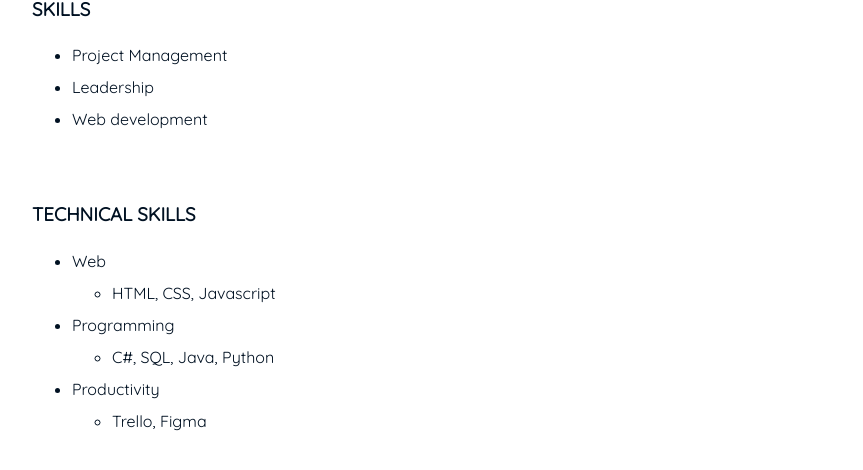
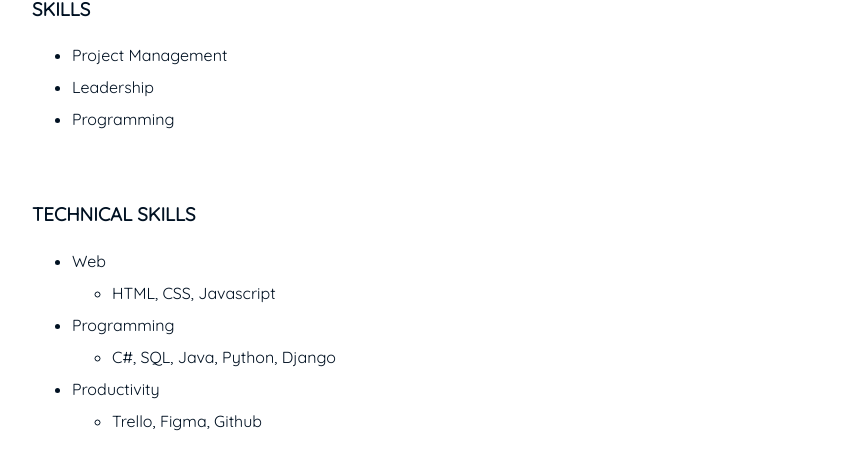
Before and after one commit to ptrckstuns/ptrckstuns.github.io, a Jekyll site: the page built from resume.md, in a window 1280 px wide and 900 px high. Shown: the part 410-880 px from the top of the window, without its empty margins (208-1071 px from the left). Built offline with Jekyll 4.4.1, drawn with Linux system fonts in a browser that asks for light colours; some of the changed text lies outside the part shown.

Commit message:
Update resume.md

```diff
--- a/resume.md
+++ b/resume.md
@@ -13,7 +13,7 @@ subtitle: An enigmatic person
 ### SKILLS
 - Project Management
 - Leadership
-- Web development
+- Programming
 
 <br>
 
@@ -21,9 +21,9 @@ subtitle: An enigmatic person
 - Web
   - HTML, CSS, Javascript
 - Programming
-  - C#, SQL, Java, Python
+  - C#, SQL, Java, Python, Django
 - Productivity
-  - Trello, Figma
+  - Trello, Figma, Github
 
 <br>
 
@@ -71,11 +71,12 @@ _Former Executive Treasurer of ACOMSS._
 - Team JoYuRiZ - Cybersecurity Conference 2020 Hackathon Grand Winner issued by ISSA PH and UNFPA
 - ASU Devex World <a href="https://pages.devex.com/devex-world-2020-hackathon.html">Hackathon</a> 2020 <a href="https://youtu.be/ZoB3PmofY2s">Finalist</a>
 
+<br>
+
 ### AFFILIATIONS
 
 - JoYuRiZ / joyuriz
   - <a href="https://ctftime.org/team/163844">CTFs</a>
-  - Hackathon (ISSA PH & UNFPA)
+  - Hackathons (ISSA PH & UNFPA)
 - Adamson University
   - Representative for ASU Devex World
--
```
